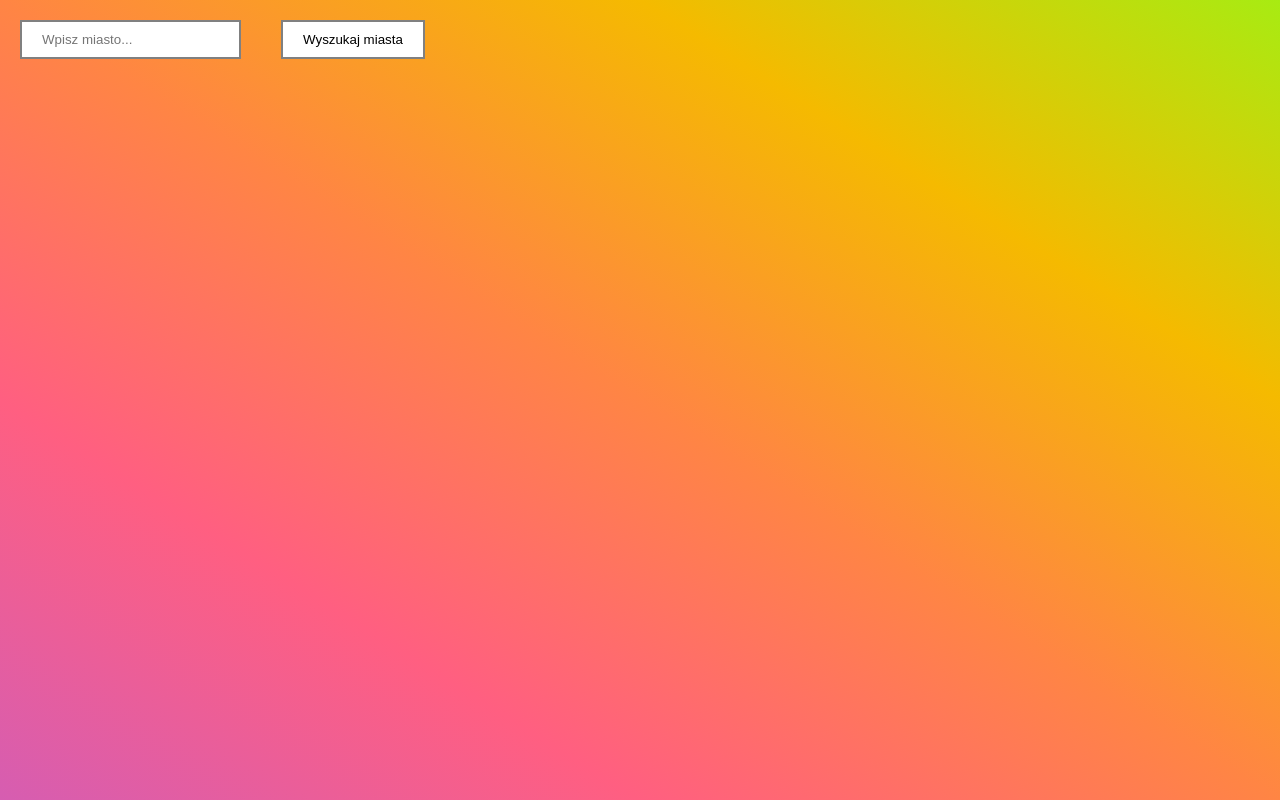
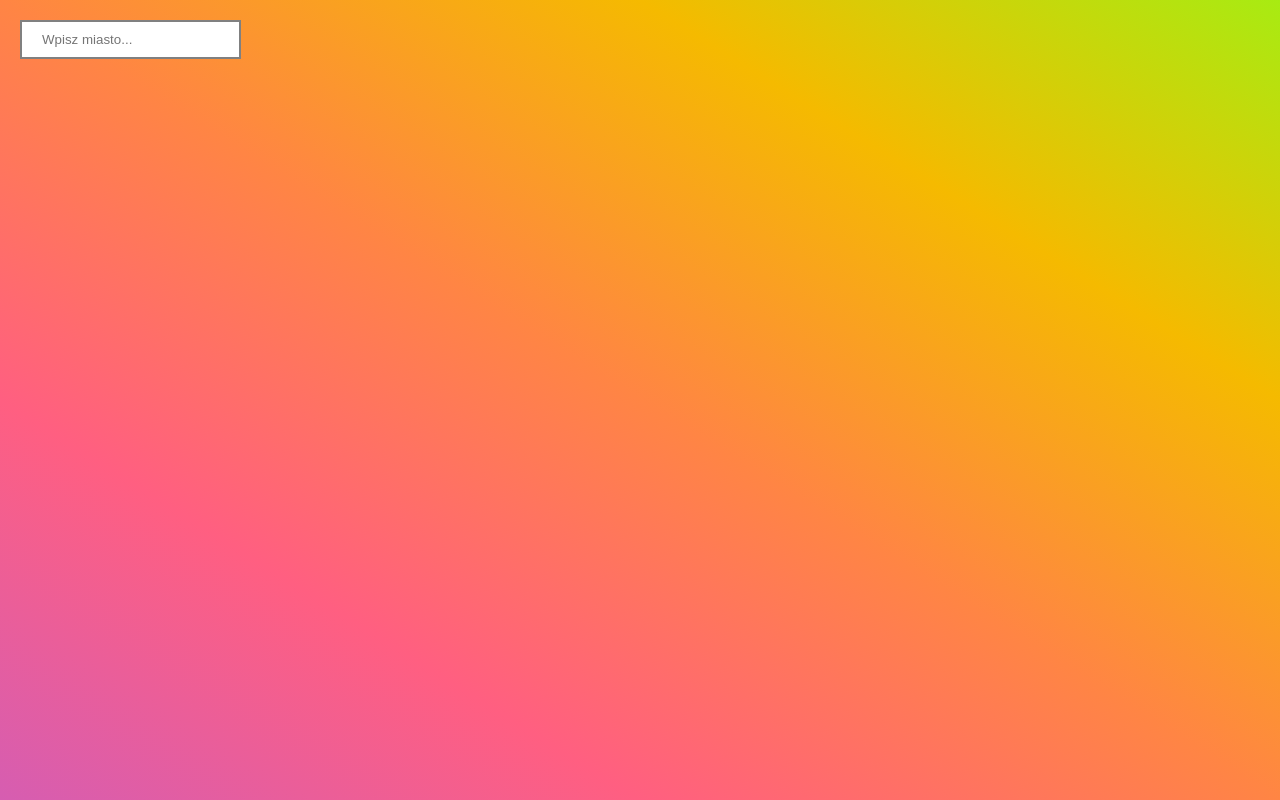
Before and after one commit to adrian-slowinski/weather-app-react, a React (Create React App) app: page / in a window 1280 px wide. Built offline with nearby package versions, Linux system fonts and the light colour scheme.

Commit message:
Add searching with write name on input

```diff
--- a/src/components/App.js
+++ b/src/components/App.js
@@ -24,10 +24,50 @@ class App extends Component {
     })
   }
 
-  handleCitySubmit = (e) => {
-    console.log("Potwierzdzony formularz")
-    e.preventDefault()
+  // handleCitySubmit = (e) => {
+  //   console.log("Potwierzdzony formularz")
+  //   e.preventDefault()
 
+  //   const APIKey = '02c2023f3244257649f7751b64e787bb'
+  //   const API = `http://api.openweathermap.org/data/2.5/weather?q=${this.state.value}&appid=${APIKey}&units=metric`;
+
+  //   fetch(API)
+  //   .then(response => {
+  //     if(response.ok) {
+  //       return response
+  //     }
+  //     throw Error("Nie udało się ")
+  //   })
+  //   .then(response => response.json())
+  //   .then(data => {
+  //     const time = new Date().toLocaleString();
+  //     this.setState(prevState => ({
+  //       err: false,
+  //       date: time,
+  //       city: prevState.value,
+  //       sunrise: data.sys.sunrise,
+  //       sunset: data.sys.sunset   ,
+  //       temp: data.main.temp,
+  //       pressure: data.main.pressure,
+  //       wind: data.wind.speed
+  //     }))
+  //   })
+  //   .catch(err => {
+  //     console.log(err)
+  //     this.setState({
+  //       err: true,
+  //       city: this.state.value
+  //     })
+  //   })
+  // }
+
+  componentDidUpdate(prevProps, prevState){
+    // console.log(prevState)
+    // console.log(this.state.value)
+
+    if (this.state.value.length === 0) return
+
+    if (prevState.value !== this.state.value){
         const APIKey = '02c2023f3244257649f7751b64e787bb'
         const API = `http://api.openweathermap.org/data/2.5/weather?q=${this.state.value}&appid=${APIKey}&units=metric`;
 
@@ -60,6 +100,7 @@ class App extends Component {
           })
         })
     }
+  }
 
   render() {
     return (
@@ -67,7 +108,7 @@ class App extends Component {
         <Form
           value={this.state.value}
           change={this.handleInputChange}
-          submit={this.handleCitySubmit}
+          // submit={this.handleCitySubmit}
           />
         <Result weather={this.state} />
       </div>
--- a/src/components/Form.js
+++ b/src/components/Form.js
@@ -2,15 +2,15 @@ import React from 'react';
 
 const Form = (props) => {
   return (
-    <form onSubmit={props.submit}>
+    // <form onSubmit={props.submit}>
+    <form>
       <input
         type="text"
         value={props.value}
         onChange={props.change}
         placeholder="Wpisz miasto..."
         />
-      <button
-        type="submit">Wyszukaj miasta</button>
+      {/* <button type="submit">Wyszukaj miasta</button>  */}
     </form>
    );
 }
```
Lines whose indentation alone changed are shown as unchanged.
